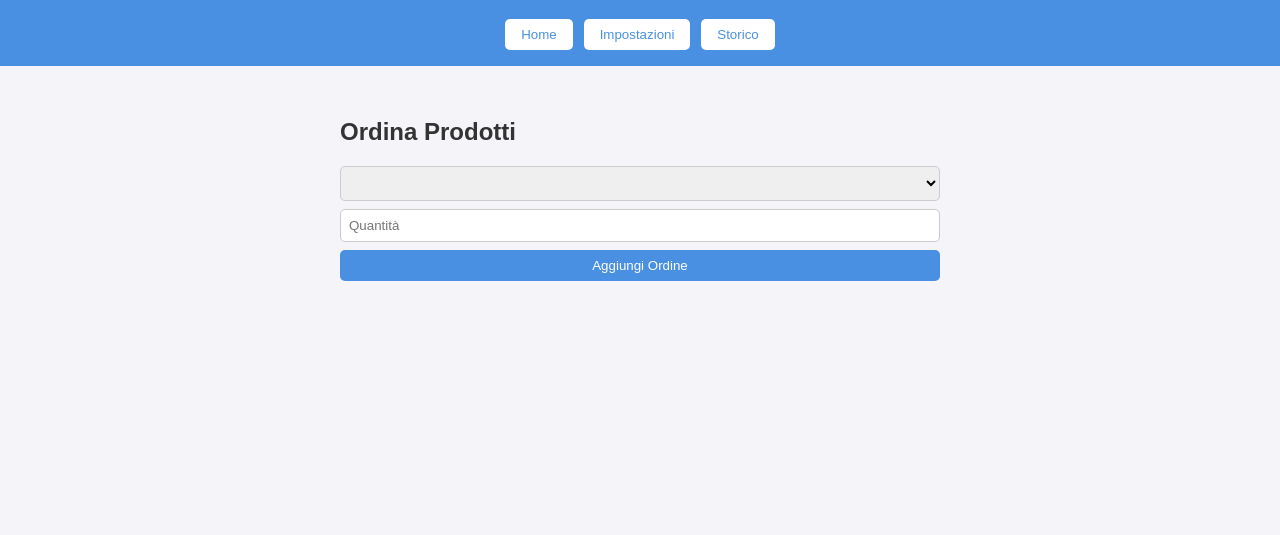
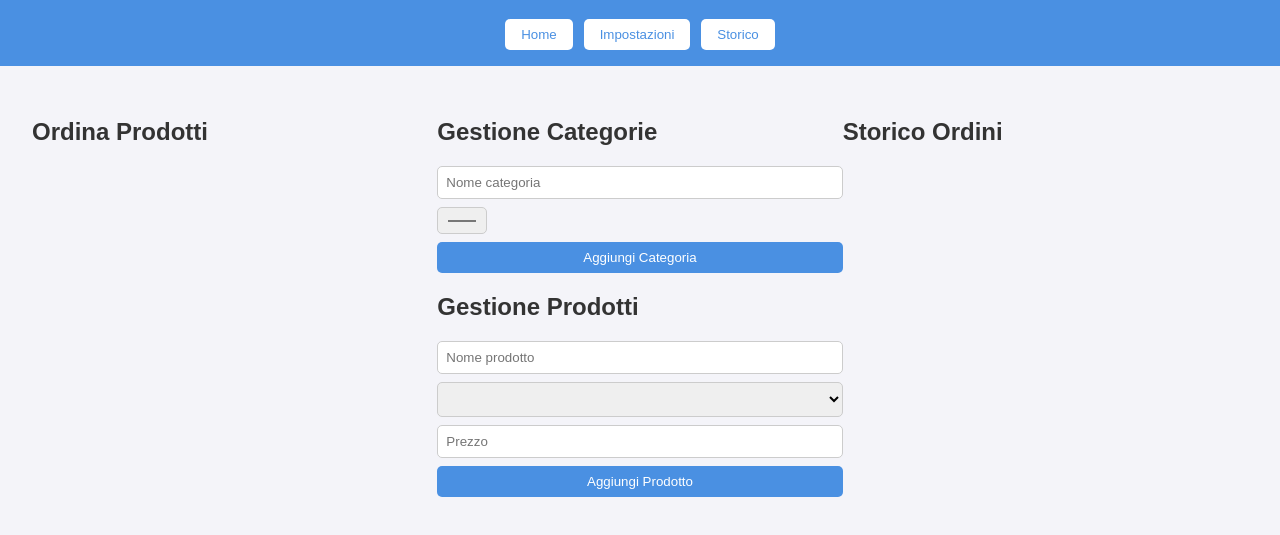
Before and after one commit to giovannigrimoldi93-glitch/festa-slg, a plain HTML site: page index.html in a window 1280 px wide. Shown: the part 77-612 px from the top of the page. Drawn offline with Linux system fonts and the light colour scheme.

Commit message:
Update index.html

```diff
--- a/index.html
+++ b/index.html
@@ -10,50 +10,41 @@
   <header>
     <h1>Gestione Ordini</h1>
     <nav>
-      <button data-screen="home">Home</button>
-      <button data-screen="settings">Impostazioni</button>
-      <button data-screen="history">Storico</button>
+      <button id="btn-home" class="nav-btn active">Home</button>
+      <button id="btn-settings" class="nav-btn">Impostazioni</button>
+      <button id="btn-history" class="nav-btn">Storico</button>
     </nav>
   </header>
 
   <main>
     <!-- HOME -->
-    <section id="home-screen" class="screen">
+    <section id="home-screen" class="screen active">
       <h2>Ordina Prodotti</h2>
-      <form id="order-form">
-        <select id="order-product" required></select>
-        <input type="number" id="order-quantity" placeholder="Quantità" min="1" required>
-        <button type="submit">Aggiungi Ordine</button>
-      </form>
-      <ul id="order-list"></ul>
+      <div id="product-buttons" class="product-grid"></div>
     </section>
 
     <!-- IMPOSTAZIONI -->
-    <section id="settings-screen" class="screen hidden">
-      <div class="categories">
-        <h2>Categorie</h2>
+    <section id="settings-screen" class="screen">
+      <h2>Gestione Categorie</h2>
       <form id="category-form">
         <input type="text" id="category-name" placeholder="Nome categoria" required>
         <input type="color" id="category-color" value="#ff0000">
-          <button type="submit">Aggiungi/Modifica</button>
+        <button type="submit">Aggiungi Categoria</button>
       </form>
       <ul id="category-list"></ul>
-      </div>
 
-      <div class="products">
-        <h2>Prodotti</h2>
+      <h2>Gestione Prodotti</h2>
       <form id="product-form">
         <input type="text" id="product-name" placeholder="Nome prodotto" required>
         <select id="product-category" required></select>
-          <input type="number" id="product-price" placeholder="Prezzo" required min="0">
+        <input type="number" id="product-price" placeholder="Prezzo" min="0" required>
         <button type="submit">Aggiungi Prodotto</button>
       </form>
       <ul id="product-list"></ul>
-      </div>
     </section>
 
     <!-- STORICO -->
-    <section id="history-screen" class="screen hidden">
+    <section id="history-screen" class="screen">
       <h2>Storico Ordini</h2>
       <ul id="history-list"></ul>
     </section>
```
Lines whose indentation alone changed are shown as unchanged.
